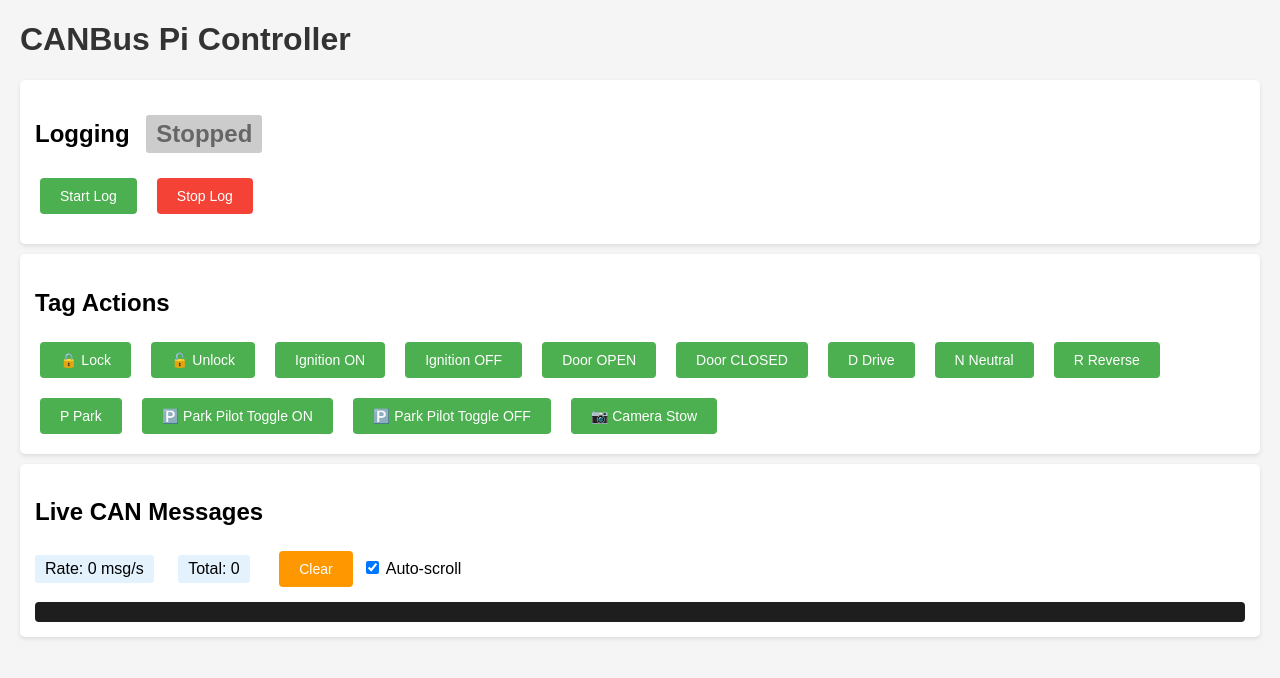
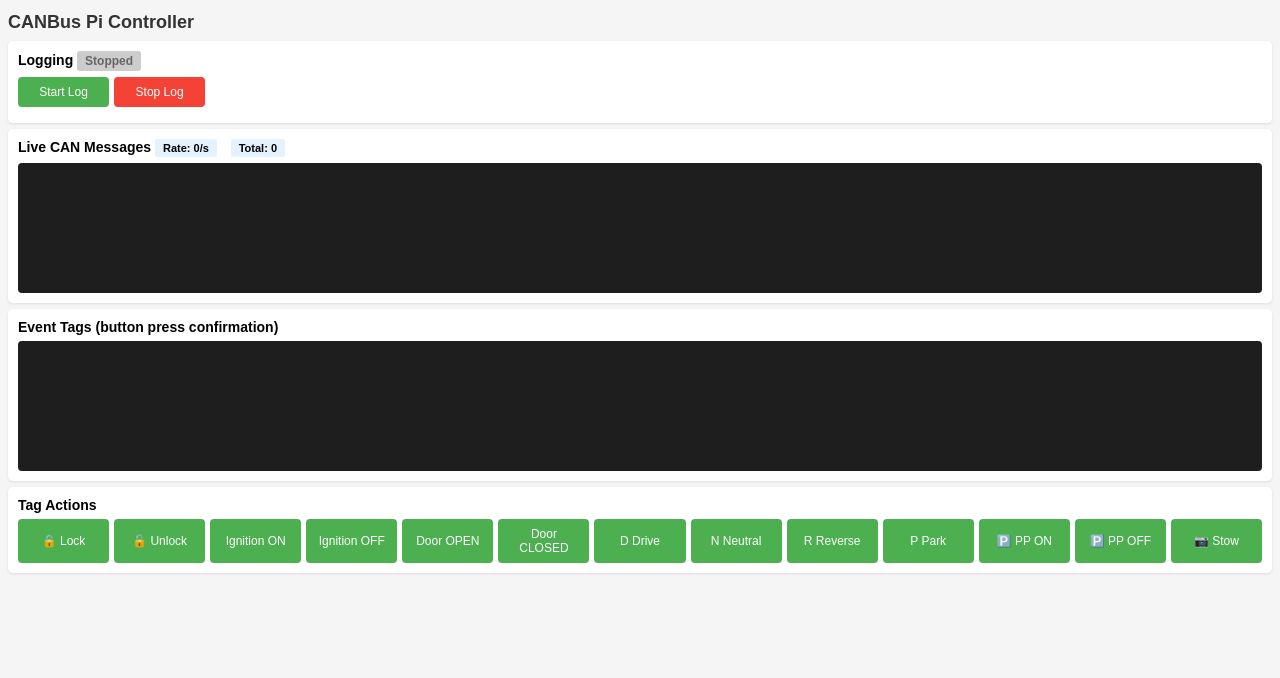
Before and after one commit to DuncanFrazer/canbuspi, a Flask app: page / in a window 1280 px wide. Shown: the top 678 px of the page. Run offline with Flask 3, Linux system fonts and the light colour scheme.

Commit message:
remove message scroll lock at 1000. change layout for 2nd event window

```diff
--- a/app.py
+++ b/app.py
@@ -6,6 +6,7 @@ import can
 import os
 import serial
 import json
+import itertools
 
 app = Flask(__name__)
 logging_active = False
@@ -26,9 +27,26 @@ ESP32_SERIAL_PORT = "/dev/ttyACM0"
 ESP32_BAUD_RATE = 115200
 LOG_DIR = "/home/duncan/canlogs"
 
-# Store recent messages for live view (circular buffer)
-recent_messages = []
-MAX_RECENT_MESSAGES = 1000
+# ============================================================
+# LIVE STREAM BUFFER
+# ============================================================
+# Sequence-numbered buffer so the SSE stream can track "what's new"
+# correctly even after old entries are trimmed. Using list length as
+# a position pointer breaks once the buffer is full and trimming
+# starts (length stops changing), so a monotonic seq is used instead.
+seq_counter = itertools.count(1)
+recent_messages = []      # list of dicts, each has a 'seq' key
+MAX_RECENT_MESSAGES = 200
+
+def push_message(msg_type, payload):
+    """Add an entry to the live stream buffer. Used for both CAN
+    frames and manual event tags so both appear live in the UI."""
+    entry = {"seq": next(seq_counter), "type": msg_type}
+    entry.update(payload)
+    recent_messages.append(entry)
+    if len(recent_messages) > MAX_RECENT_MESSAGES:
+        recent_messages.pop(0)
+    return entry
 
 # ============================================================
 # HELPERS
@@ -46,7 +64,8 @@ def ensure_log_directory():
     os.makedirs(LOG_DIR, exist_ok=True)
 
 def write_event(event):
-    """Write a manual event tag to both log files simultaneously"""
+    """Write a manual event tag to both log files, and push it to
+    the live stream so it appears immediately in the Event window."""
     ts = time.time()
     if csv_writer_can and logging_active:
         csv_writer_can.writerow([ts, "EVENT", event, "", "", ""])
@@ -54,6 +73,8 @@ def write_event(event):
     if csv_writer_esp and logging_active:
         csv_writer_esp.writerow([ts, "EVENT", event, "", "", ""])
         csv_file_esp.flush()
+
+    push_message("EVENT", {"timestamp": ts, "event": event})
 
 # ============================================================
 # CAPTURE THREADS
@@ -83,19 +104,14 @@ def can_logger_thread():
                 ])
                 csv_file_can.flush()
 
-                # Add to recent messages for live view
                 decoded = decode_mqb_message(msg_id, data_hex)
-                msg_data = {
+                push_message("CAN", {
                     "timestamp": ts,
                     "id": msg_id,
                     "dlc": msg.dlc,
                     "data": data_hex,
                     "decoded": decoded
-                }
-                recent_messages.append(json.dumps(msg_data))
-
-                if len(recent_messages) > MAX_RECENT_MESSAGES:
-                    recent_messages.pop(0)
+                })
 
         except Exception as e:
             if logging_active:
@@ -155,32 +171,28 @@ def start_log():
         print(f"CAN log: {log_file_can}")
         print(f"ESP32 log: {log_file_esp}")
 
-        # Initialize CAN bus
         if can_bus is None:
             print("Initializing CAN bus on can0...")
             can_bus = can.interface.Bus(channel='can0', interface='socketcan')
             print("CAN bus initialized")
 
-        # Open CAN log file
         csv_file_can = open(log_file_can, "w", newline='')
         csv_writer_can = csv.writer(csv_file_can)
         csv_writer_can.writerow(["timestamp", "type", "id_or_event", "dlc", "data", "extended"])
 
-        # Open ESP32 log file
         csv_file_esp = open(log_file_esp, "w", newline='')
         csv_writer_esp = csv.writer(csv_file_esp)
         csv_writer_esp.writerow(["timestamp", "type", "message", "", "", ""])
 
         logging_active = True
 
-        # Write start event to both files
         ts = time.time()
         csv_writer_can.writerow([ts, "EVENT", "start_log", "", "", ""])
         csv_file_can.flush()
         csv_writer_esp.writerow([ts, "EVENT", "start_log", "", "", ""])
         csv_file_esp.flush()
+        push_message("EVENT", {"timestamp": ts, "event": "start_log"})
 
-        # Start capture threads
         log_thread_can = threading.Thread(target=can_logger_thread, daemon=True)
         log_thread_can.start()
 
@@ -210,7 +222,6 @@ def stop_log():
     if not logging_active:
         return jsonify({"status": "not_running"})
 
-    # Write stop event to both files before shutting down
     ts = time.time()
     if csv_writer_can:
         csv_writer_can.writerow([ts, "EVENT", "stop_log", "", "", ""])
@@ -218,6 +229,7 @@ def stop_log():
     if csv_writer_esp:
         csv_writer_esp.writerow([ts, "EVENT", "stop_log", "", "", ""])
         csv_file_esp.flush()
+    push_message("EVENT", {"timestamp": ts, "event": "stop_log"})
 
     logging_active = False
 
@@ -275,15 +287,19 @@ def status():
 
 @app.route("/stream")
 def stream():
-    """Server-sent events stream for real-time CAN messages"""
+    """Server-sent events stream for real-time CAN messages + event tags.
+    Tracks position via monotonic seq number rather than buffer length,
+    so it keeps delivering correctly even once the buffer is full and
+    old entries are being trimmed."""
     def generate():
-        last_index = 0
+        last_seq = 0
         while True:
-            if len(recent_messages) > last_index:
-                for msg in recent_messages[last_index:]:
-                    yield f"data: {msg}\n\n"
-                last_index = len(recent_messages)
-            time.sleep(0.05)  # 20Hz update rate
+            new_items = [m for m in recent_messages if m["seq"] > last_seq]
+            if new_items:
+                for m in new_items:
+                    yield f"data: {json.dumps(m)}\n\n"
+                last_seq = new_items[-1]["seq"]
+            time.sleep(0.05)  # 20Hz poll rate
 
     return app.response_class(generate(), mimetype='text/event-stream')
 
@@ -298,7 +314,6 @@ def decode_mqb_message(msg_id, data):
 
     decoded = None
 
-    # Instrument cluster responses
     if msg_id_int == 0x77E and len(data_bytes) >= 5:
         if data_bytes[0] == 0x05 and data_bytes[1] == 0x62 and data_bytes[2] == 0x22 and data_bytes[3] == 0xD1:
             rpm = ((data_bytes[4] << 8) | data_bytes[5]) / 4
@@ -307,7 +322,6 @@ def decode_mqb_message(msg_id, data):
             brightness = data_bytes[4]
             decoded = f"Ambient Light: {brightness}/255"
 
-    # Gearbox responses
     elif msg_id_int == 0x7E9 and len(data_bytes) >= 4:
         if data_bytes[0] == 0x04 and data_bytes[1] == 0x62 and data_bytes[2] == 0x38:
             if data_bytes[3] == 0x16:
--- a/templates/index.html
+++ b/templates/index.html
@@ -1,27 +1,79 @@
-
 <!DOCTYPE html>
 <html>
 <head>
+    <meta charset="UTF-8">
+    <meta name="viewport" content="width=device-width, initial-scale=1">
     <title>CANBus Pi</title>
     <style>
-        body { font-family: Arial, sans-serif; margin: 20px; background: #f5f5f5; }
-        h1 { color: #333; }
-        .section { background: white; padding: 15px; margin: 10px 0; border-radius: 5px; box-shadow: 0 2px 4px rgba(0,0,0,0.1); }
-        button { padding: 10px 20px; margin: 5px; font-size: 14px; cursor: pointer; border: none; border-radius: 4px; background: #4CAF50; color: white; }
-        button:hover { background: #45a049; }
+        * { box-sizing: border-box; }
+        body {
+            font-family: Arial, sans-serif;
+            margin: 0;
+            padding: 8px;
+            background: #f5f5f5;
+            font-size: 14px;
+        }
+        h1 { color: #333; font-size: 18px; margin: 4px 0 8px 0; }
+        h2 { font-size: 14px; margin: 0 0 6px 0; }
+        .section {
+            background: white;
+            padding: 10px;
+            margin: 6px 0;
+            border-radius: 5px;
+            box-shadow: 0 1px 3px rgba(0,0,0,0.1);
+        }
+        button {
+            padding: 8px 10px;
+            font-size: 12px;
+            cursor: pointer;
+            border: none;
+            border-radius: 4px;
+            background: #4CAF50;
+            color: white;
+        }
+        button:active { background: #388e3c; }
         button.stop { background: #f44336; }
-        button.stop:hover { background: #da190b; }
-        #status { display: inline-block; padding: 5px 10px; border-radius: 3px; margin-left: 10px; }
+        button.stop:active { background: #c62828; }
+        #status {
+            display: inline-block;
+            padding: 3px 8px;
+            border-radius: 3px;
+            font-size: 12px;
+        }
         #status.active { background: #4CAF50; color: white; }
         #status.inactive { background: #ccc; color: #666; }
-        #messages { font-family: 'Courier New', monospace; font-size: 12px; max-height: 500px; overflow-y: auto; background: #1e1e1e; color: #d4d4d4; padding: 10px; border-radius: 4px; }
-        .msg { padding: 2px 0; border-bottom: 1px solid #333; }
+
+        .msgwin {
+            font-family: 'Courier New', monospace;
+            font-size: 11px;
+            height: 130px;
+            overflow-y: auto;
+            background: #1e1e1e;
+            color: #d4d4d4;
+            padding: 6px;
+            border-radius: 4px;
+        }
+        .msg { padding: 1px 0; border-bottom: 1px solid #333; word-break: break-all; }
         .msg-id { color: #569cd6; font-weight: bold; }
         .msg-data { color: #ce9178; }
-        .msg-decoded { color: #4ec9b0; margin-left: 10px; }
-        .msg-time { color: #858585; font-size: 10px; }
-        .controls { display: flex; gap: 10px; flex-wrap: wrap; }
-        .stat { display: inline-block; margin-right: 20px; padding: 5px 10px; background: #e3f2fd; border-radius: 3px; }
+        .msg-decoded { color: #4ec9b0; margin-left: 6px; }
+        .msg-time { color: #858585; font-size: 9px; }
+        .msg-event { color: #ffd54f; font-weight: bold; }
+
+        .controls-grid {
+            display: grid;
+            grid-template-columns: repeat(auto-fill, minmax(88px, 1fr));
+            gap: 5px;
+        }
+        .stat {
+            display: inline-block;
+            margin-right: 10px;
+            padding: 3px 8px;
+            background: #e3f2fd;
+            border-radius: 3px;
+            font-size: 11px;
+        }
+        #logFile { margin-top: 6px; font-size: 11px; color: #666; }
     </style>
 </head>
 <body>
@@ -29,16 +81,29 @@
 
     <div class="section">
         <h2>Logging <span id="status" class="inactive">Stopped</span></h2>
-        <div class="controls">
+        <div class="controls-grid">
             <button id="startBtn" onclick="startLog()">Start Log</button>
             <button class="stop" id="stopBtn" onclick="stopLog()">Stop Log</button>
         </div>
-        <div id="logFile" style="margin-top: 10px; font-size: 12px; color: #666;"></div>
+        <div id="logFile"></div>
+    </div>
+
+    <div class="section">
+        <h2>Live CAN Messages
+            <span class="stat">Rate: <span id="msgRate">0</span>/s</span>
+            <span class="stat">Total: <span id="msgCount">0</span></span>
+        </h2>
+        <div id="canMessages" class="msgwin"></div>
+    </div>
+
+    <div class="section">
+        <h2>Event Tags (button press confirmation)</h2>
+        <div id="eventMessages" class="msgwin"></div>
     </div>
 
     <div class="section">
         <h2>Tag Actions</h2>
-        <div class="controls">
+        <div class="controls-grid">
             <button onclick="send('lock')">🔒 Lock</button>
             <button onclick="send('unlock')">🔓 Unlock</button>
             <button onclick="send('ignition_on')">Ignition ON</button>
@@ -49,21 +114,10 @@
             <button onclick="send('neutral')">N Neutral</button>
             <button onclick="send('reverse')">R Reverse</button>
             <button onclick="send('park')">P Park</button>
-            <button onclick="send('park_pilot_button_toggle_on')">🅿️ Park Pilot Toggle ON</button>
-            <button onclick="send('park_pilot_button_toggle_off')">🅿️ Park Pilot Toggle OFF</button>
-            <button onclick="send('camera_stow')">📷 Camera Stow</button>
+            <button onclick="send('park_pilot_button_toggle_on')">🅿️ PP ON</button>
+            <button onclick="send('park_pilot_button_toggle_off')">🅿️ PP OFF</button>
+            <button onclick="send('camera_stow')">📷 Stow</button>
         </div>
-    </div>
-
-    <div class="section">
-        <h2>Live CAN Messages</h2>
-        <div style="margin-bottom: 10px;">
-            <span class="stat">Rate: <span id="msgRate">0</span> msg/s</span>
-            <span class="stat">Total: <span id="msgCount">0</span></span>
-            <button onclick="clearMessages()" style="background: #ff9800;">Clear</button>
-            <label><input type="checkbox" id="autoscroll" checked> Auto-scroll</label>
-        </div>
-        <div id="messages"></div>
     </div>
 
     <script>
@@ -77,7 +131,8 @@
                 headers:{'Content-Type':'application/json'},
                 body:JSON.stringify({event:ev})
             });
-            addSystemMessage('Event tagged: ' + ev);
+            // No local echo needed - the server pushes this back down
+            // the SSE stream into the Event window for confirmation.
         }
 
         function startLog() {
@@ -90,7 +145,6 @@
                         if(data.log_file) {
                             document.getElementById('logFile').textContent = 'Log: ' + data.log_file.split('/').pop();
                         }
-                        addSystemMessage('Logging started');
                         startStream();
                     } else {
                         alert('Error: ' + (data.message || data.status));
@@ -105,7 +159,6 @@
                     document.getElementById('status').textContent = 'Stopped';
                     document.getElementById('status').className = 'inactive';
                     document.getElementById('logFile').textContent = '';
-                    addSystemMessage('Logging stopped');
                     stopStream();
                 });
         }
@@ -116,7 +169,11 @@
             eventSource.onmessage = function(e) {
                 try {
                     const msg = JSON.parse(e.data);
-                    addMessage(msg);
+                    if (msg.type === 'EVENT') {
+                        addEventMessage(msg);
+                    } else {
+                        addCanMessage(msg);
+                    }
                 } catch(err) {
                     console.error('Parse error:', err);
                 }
@@ -133,8 +190,8 @@
             }
         }
 
-        function addMessage(msg) {
-            const container = document.getElementById('messages');
+        function addCanMessage(msg) {
+            const container = document.getElementById('canMessages');
             const div = document.createElement('div');
             div.className = 'msg';
 
@@ -146,35 +203,29 @@
             msgCount++;
             document.getElementById('msgCount').textContent = msgCount;
 
-            // Auto-scroll
-            if(document.getElementById('autoscroll').checked) {
-                container.scrollTop = container.scrollHeight;
-            }
+            container.scrollTop = container.scrollHeight;
 
-            // Limit displayed messages
-            while(container.children.length > 1000) {
+            // Keep window small - only need enough to see flow is live
+            while(container.children.length > 60) {
                 container.removeChild(container.firstChild);
             }
         }
 
-        function addSystemMessage(text) {
-            const container = document.getElementById('messages');
+        function addEventMessage(msg) {
+            const container = document.getElementById('eventMessages');
             const div = document.createElement('div');
             div.className = 'msg';
-            div.style.color = '#ffa500';
-            div.innerHTML = `<span class="msg-time">${new Date().toLocaleTimeString('en-US', {hour12:false})}</span> <b>SYSTEM:</b> ${text}`;
+
+            const time = new Date(msg.timestamp * 1000).toLocaleTimeString('en-US', {hour12:false, fractionalSecondDigits: 3});
+
+            div.innerHTML = `<span class="msg-time">${time}</span> <span class="msg-event">${msg.event}</span>`;
+
             container.appendChild(div);
-            if(document.getElementById('autoscroll').checked) {
-                container.scrollTop = container.scrollHeight;
+            container.scrollTop = container.scrollHeight;
+
+            while(container.children.length > 40) {
+                container.removeChild(container.firstChild);
             }
-        }
-
-        function clearMessages() {
-            document.getElementById('messages').innerHTML = '';
-            msgCount = 0;
-            lastCount = 0;
-            document.getElementById('msgCount').textContent = '0';
-            document.getElementById('msgRate').textContent = '0';
         }
 
         // Update message rate every second
```
